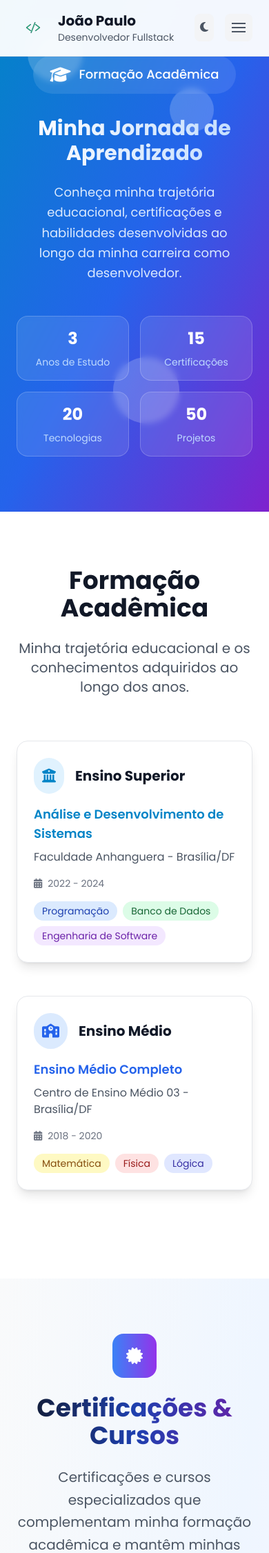
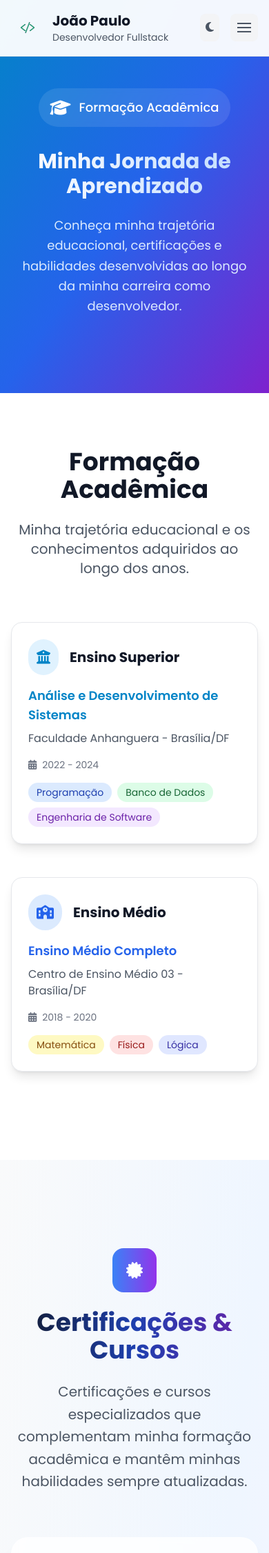
Before and after one commit to JoaoPaulo23342/Portfolio, a PHP site: page /formacao.html in a window 390 px wide. Shown: the top 2252 px of the page at 69% size. Run offline with PHP 8.4, Linux system fonts and the light colour scheme; some libraries are stand-ins or nearby versions.

Commit message:
add styles from formacao.html

```diff
--- a/formacao.html
+++ b/formacao.html
@@ -207,25 +207,7 @@
                         Conheça minha trajetória educacional, certificações e habilidades desenvolvidas ao longo da minha carreira como desenvolvedor.
                     </p>
 
-                    <!-- Estatísticas -->
-                    <div class="grid grid-cols-2 md:grid-cols-4 gap-4 md:gap-8 mt-12 md:mt-16">
-                        <div class="text-center bg-white/10 backdrop-blur-sm rounded-2xl p-4 md:p-6 border border-white/20" data-aos="fade-up" data-aos-delay="100">
-                            <div class="text-2xl md:text-4xl font-bold mb-2" data-counter="3">0</div>
-                            <div class="text-blue-200 text-sm md:text-base">Anos de Estudo</div>
-                        </div>
-                        <div class="text-center bg-white/10 backdrop-blur-sm rounded-2xl p-4 md:p-6 border border-white/20" data-aos="fade-up" data-aos-delay="200">
-                            <div class="text-2xl md:text-4xl font-bold mb-2" data-counter="15">0</div>
-                            <div class="text-blue-200 text-sm md:text-base">Certificações</div>
-                        </div>
-                        <div class="text-center bg-white/10 backdrop-blur-sm rounded-2xl p-4 md:p-6 border border-white/20" data-aos="fade-up" data-aos-delay="300">
-                            <div class="text-2xl md:text-4xl font-bold mb-2" data-counter="20">0</div>
-                            <div class="text-blue-200 text-sm md:text-base">Tecnologias</div>
-                        </div>
-                        <div class="text-center bg-white/10 backdrop-blur-sm rounded-2xl p-4 md:p-6 border border-white/20" data-aos="fade-up" data-aos-delay="400">
-                            <div class="text-2xl md:text-4xl font-bold mb-2" data-counter="50">0</div>
-                            <div class="text-blue-200 text-sm md:text-base">Projetos</div>
-                        </div>
-                    </div>
+
                 </div>
             </div>
         </section>
@@ -563,7 +545,7 @@
                             <div class="flex justify-center mb-6">
                                 <div class="relative">
                                     <div class="w-20 h-20 bg-gradient-to-br from-purple-400 to-pink-500 rounded-2xl flex items-center justify-center shadow-lg group-hover:scale-110 transition-transform duration-300">
-                                        <i class="fab fa-aws text-white text-3xl"></i>
+                                        <i class="fas fa-code text-white text-3xl"></i>
                                     </div>
                                     <div class="absolute -top-2 -right-2 w-8 h-8 bg-green-500 rounded-full flex items-center justify-center">
                                         <i class="fas fa-check text-white text-sm"></i>
--- a/formation.css
+++ b/formation.css
@@ -217,6 +217,38 @@
 
 /* Responsividade */
 @media (max-width: 768px) {
+    /* Prevenir overflow horizontal */
+    body, html {
+        overflow-x: hidden !important;
+        max-width: 100vw !important;
+    }
+
+    /* Garantir que todos os containers se ajustem à viewport */
+    .max-w-7xl {
+        max-width: 100% !important;
+        padding-left: 1rem !important;
+        padding-right: 1rem !important;
+    }
+
+    /* Adicionar margin-top no conteúdo da seção hero para mobile */
+    section.relative.bg-gradient-to-br .text-center {
+        margin-top: 2rem !important;
+        padding-top: 1rem !important;
+    }
+
+    /* Ajustar elementos decorativos que podem causar overflow */
+    .absolute {
+        max-width: 100vw !important;
+    }
+
+    /* Ocultar elementos decorativos que podem sair da tela */
+    .absolute.top-10.left-10,
+    .absolute.top-32.right-20,
+    .absolute.bottom-20.left-1\/4,
+    .absolute.bottom-32.right-1\/3 {
+        display: none !important;
+    }
+
     .timeline-line::before {
         left: 20px;
     }
@@ -231,6 +263,24 @@
 
     .bubble {
         display: none;
+    }
+
+    /* Garantir que grids se ajustem corretamente */
+    .grid {
+        width: 100% !important;
+        max-width: 100% !important;
+    }
+
+    /* Ajustar padding dos containers principais */
+    .px-6 {
+        padding-left: 1rem !important;
+        padding-right: 1rem !important;
+    }
+
+    /* Garantir que elementos com blur não causem overflow */
+    .blur-3xl {
+        max-width: 100vw !important;
+        transform: translateX(0) !important;
     }
 }
 
```
